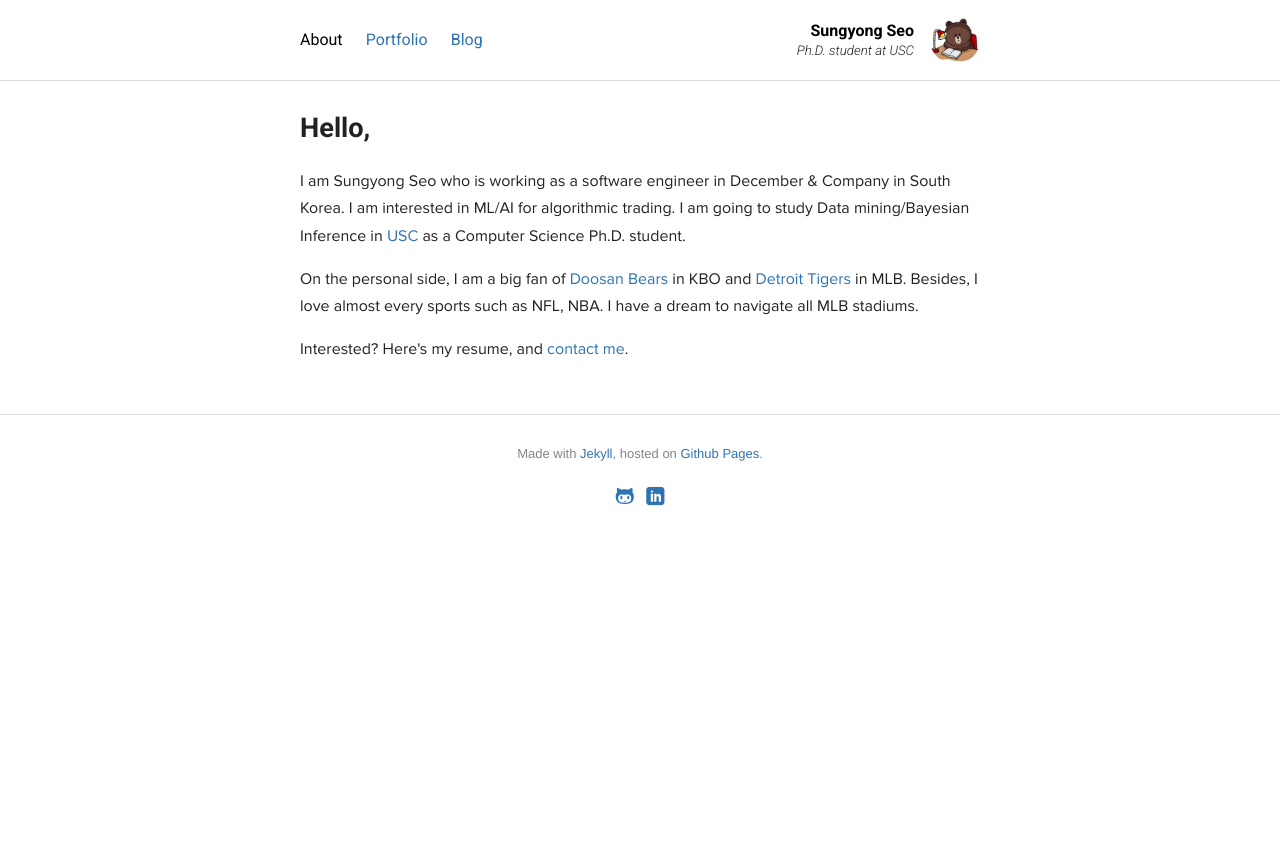
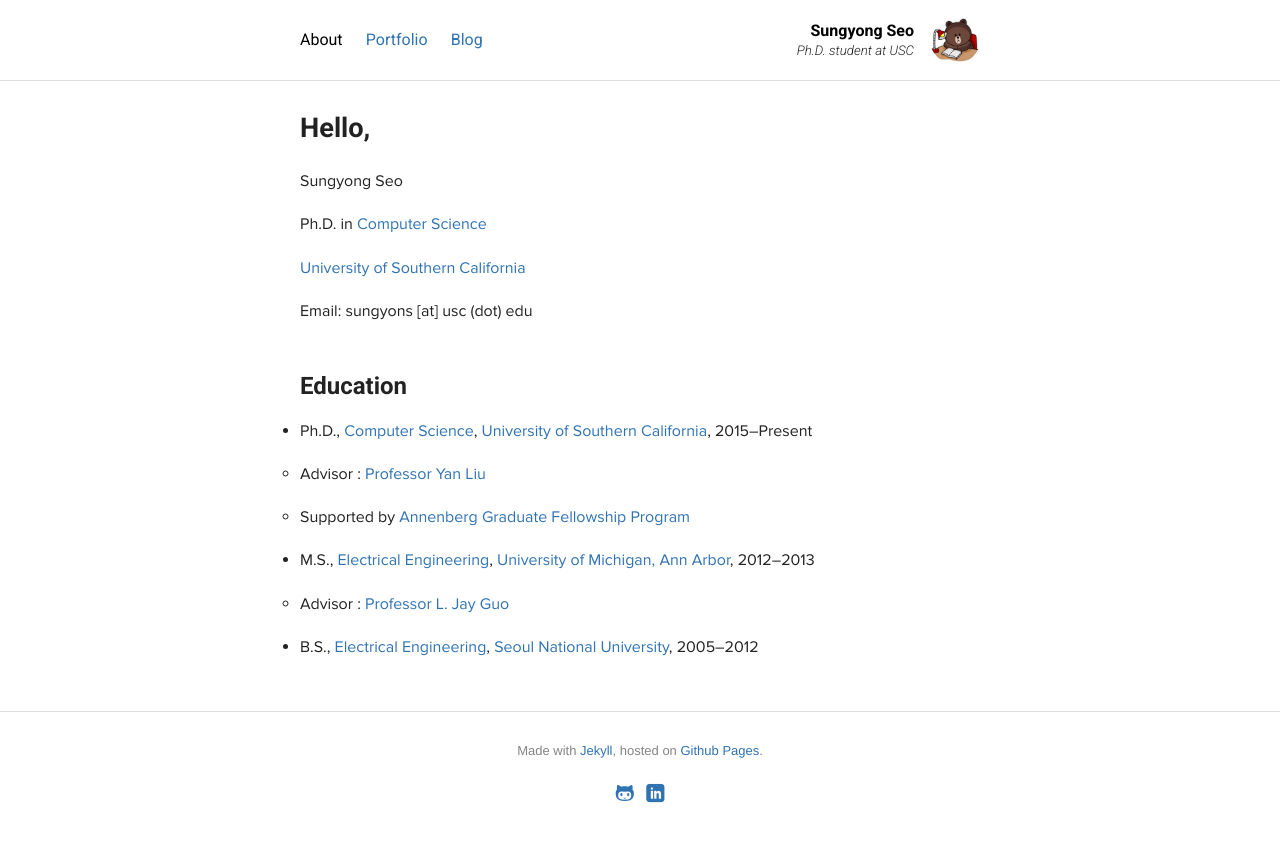
Before and after one commit to sungyongs/sungyongs.github.com, a Jekyll site: the page built from index.html, in a window 1280 px wide. Shown: the top 842 px of the page. Built offline with Jekyll 4.4.1, drawn with Linux system fonts in a browser that asks for light colours; Markdown is read by kramdown in place of the engine named in the settings.

Commit message:
update index/Education

```diff
--- a/index.html
+++ b/index.html
@@ -15,17 +15,32 @@ description: Sungyong Seo is working in December & Company as a software enginee
   </h1>
 
   <p>
-  I am Sungyong Seo who is working as a software engineer in December & Company in South Korea. I am interested in ML/AI for algorithmic trading. I am going to study Data mining/Bayesian Inference in <a href="http://www.cs.usc.edu/">USC</a> as a Computer Science Ph.D. student.
-    </p>
+  Sungyong Seo</p>
+  <p>Ph.D. in <a href="http://www.cs.usc.edu">Computer Science</a></p>
+  <p><a href="http://www.usc.edu">University of Southern California</a></p>
   <p>
 
   <p>
-  On the personal side, I am a big fan of <a href="http://www.doosanbears.com/">Doosan Bears</a> in KBO and <a href="http://detroit.tigers.mlb.com/">Detroit Tigers</a> in MLB. Besides, I love almost every sports such as NFL, NBA. I have a dream to navigate all MLB stadiums.
+  Email: sungyons [at] usc (dot) edu
   </p>
 
-  <p>
-    Interested? Here's my resume</a>,
-    and <a href="/contact">contact me</a>.
-  </p>
+  <h2>Education</h2>
+  <ul>
+  <li><p>Ph.D., <a href="http://www.cs.usc.edu">Computer Science</a>, <a href="http://www.usc.edu">University of Southern California</a>, 2015&ndash;Present</p>
+  <ul>
+  <li><p>Advisor : <a href="http://www-bcf.usc.edu/~liu32">Professor Yan Liu</a></p>
+  </li>
+  <li><p>Supported by <a href="https://www.usc.edu/schools/GraduateSchool/annenberg_fellowships.html">Annenberg Graduate Fellowship Program</a></p>
+  </li></ul>
+  </li>
+  <li><p>M.S., <a href="http://www.eecs.umich.edu/ece">Electrical Engineering</a>, <a href="http://www.umich.edu">University of Michigan, Ann Arbor</a>, 2012&ndash;2013</p>
+  <ul>
+  <li><p>Advisor : <a href="http://guogroup.org">Professor L. Jay Guo</a></p>
+  </li></ul>
+  </li>
+  <li><p>B.S., <a href="http://ee.snu.ac.kr/en">Electrical Engineering</a>, <a href="http://snu.ac.kr">Seoul National University</a>, 2005&ndash;2012</p>
+  </li>
+  </ul>
+
 
 </section>
```
